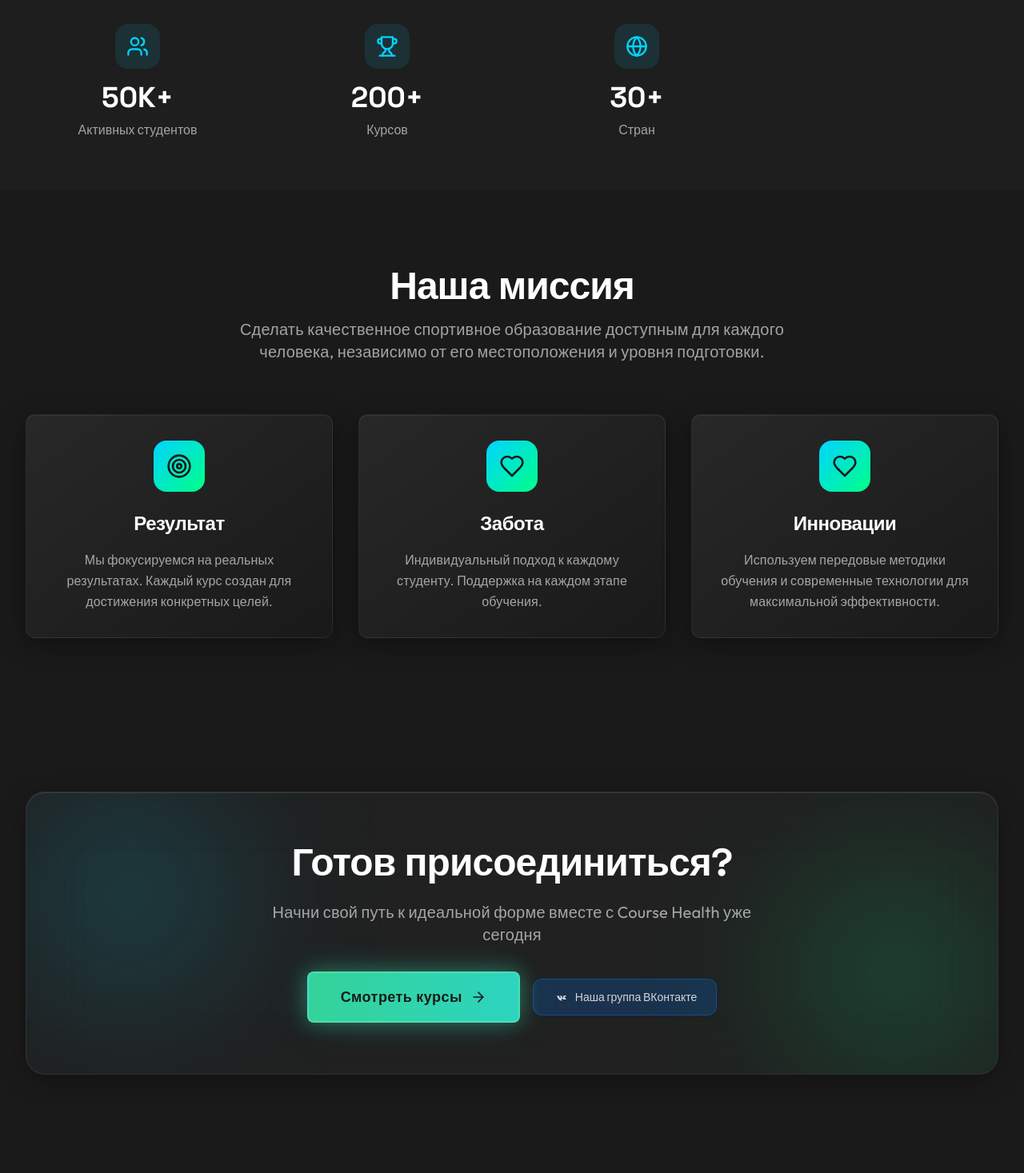
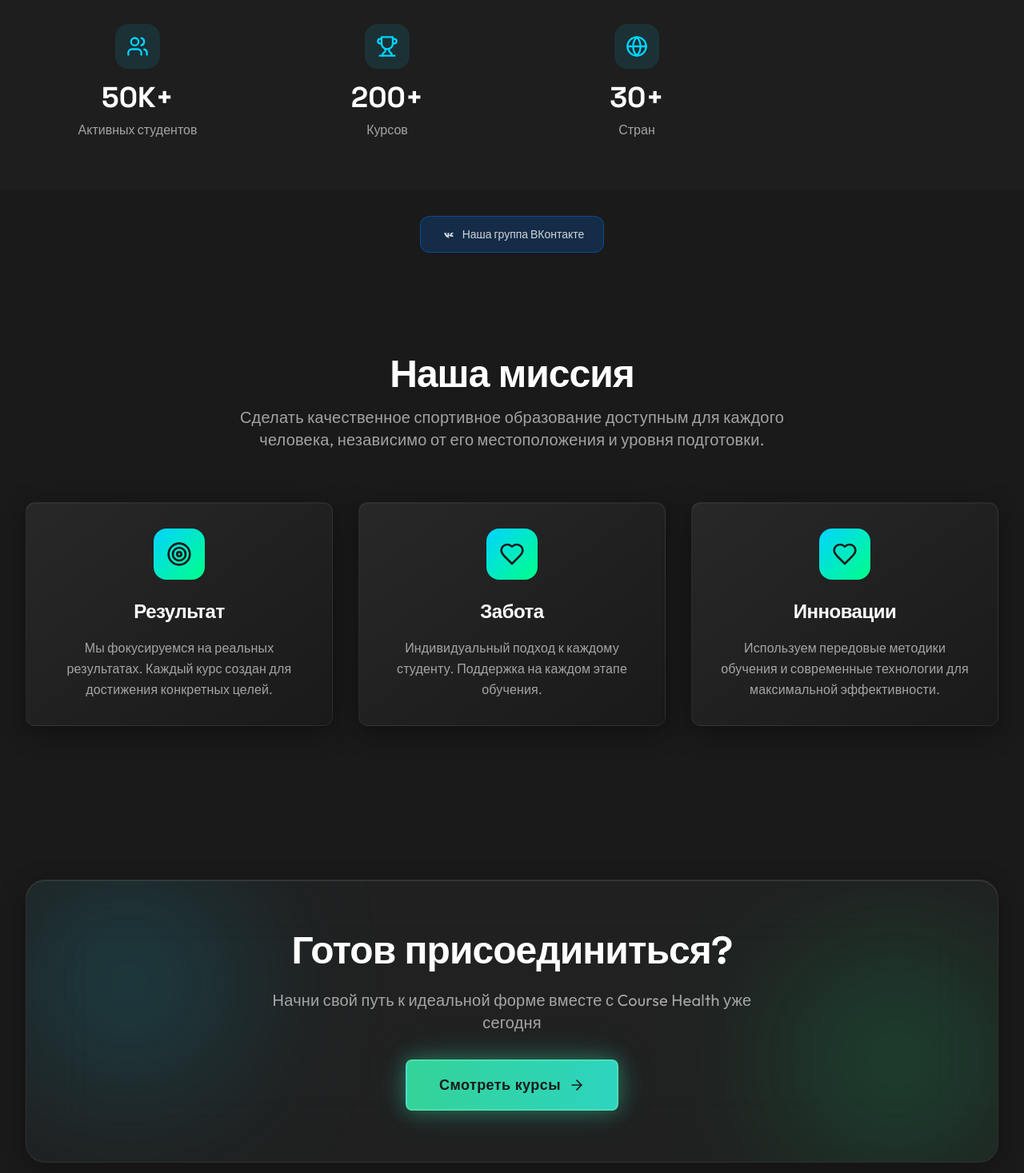
Before and after one commit to DiliCommunity/Course_sport, a Next.js app: page /about in a window 1280 px wide. Shown: the part 826-2293 px from the top of the page at 80% size. Built offline with nearby package versions, Linux system fonts and the light colour scheme; no server answers.

Commit message:
Move VK group button: under gift banner on homepage, above mission section on about page

```diff
--- a/app/about/page.tsx
+++ b/app/about/page.tsx
@@ -128,6 +128,25 @@
         </div>
       </section>
 
+      {/* VK Group Link */}
+      <section className="py-8">
+        <div className="container mx-auto px-4 sm:px-6 lg:px-8">
+          <div className="flex justify-center">
+            <Link
+              href="https://vk.com/coursehealth"
+              target="_blank"
+              rel="noopener noreferrer"
+              className="inline-flex items-center gap-2 px-6 py-3 rounded-xl bg-[#0077FF]/20 border border-[#0077FF]/40 text-white/80 hover:bg-[#0077FF]/30 hover:border-[#0077FF]/60 transition-all duration-300"
+            >
+              <svg className="w-5 h-5" viewBox="0 0 24 24" fill="currentColor">
+                <path d="M12.785 16.241s.287-.033.435-.2c.136-.15.132-.432.132-.432s-.02-1.305.58-1.498c.594-.19 1.354.95 2.16 1.37.605.315 1.064.245 1.064.245l2.15-.031s1.123-.07.59-.955c-.044-.07-.31-.65-1.61-1.84-1.36-1.24-1.178-.52.45-1.59.99-.82 1.39-1.32 1.26-1.53-.118-.19-.85-.14-.85-.14l-2.19.014s-.162-.022-.282.05c-.118.07-.193.23-.193.23s-.35.93-.81 1.72c-.97 1.64-1.36 1.73-1.52 1.63-.37-.2-.28-.8-.28-1.23 0-1.34.21-1.9-.41-2.04-.2-.05-.35-.08-.86-.09-.66-.01-1.22.01-1.54.2-.21.12-.37.38-.27.4.12.02.39.07.53.26.18.24.18.78.18.78s.11 1.63-.26 1.83c-.26.13-.61-.14-1.37-1.63-.39-.75-.68-1.58-.68-1.58s-.06-.15-.16-.23c-.12-.09-.29-.12-.29-.12l-2.08.014s-.31.01-.43.15c-.1.12-.01.38-.01.38s1.58 3.74 3.37 5.63c1.64 1.72 3.51 1.61 3.51 1.61h.84z"/>
+              </svg>
+              <span className="text-sm font-medium">Наша группа ВКонтакте</span>
+            </Link>
+          </div>
+        </div>
+      </section>
+
       {/* Mission Section */}
       <section className="py-24">
         <div className="container mx-auto px-4 sm:px-6 lg:px-8">
@@ -192,17 +211,6 @@
                     Смотреть курсы
                   </Button>
                 </Link>
-                <Link
-                  href="https://vk.com/coursehealth"
-                  target="_blank"
-                  rel="noopener noreferrer"
-                  className="inline-flex items-center gap-2 px-6 py-3 rounded-xl bg-[#0077FF]/20 border border-[#0077FF]/40 text-white/80 hover:bg-[#0077FF]/30 hover:border-[#0077FF]/60 transition-all duration-300"
-                >
-                  <svg className="w-5 h-5" viewBox="0 0 24 24" fill="currentColor">
-                    <path d="M12.785 16.241s.287-.033.435-.2c.136-.15.132-.432.132-.432s-.02-1.305.58-1.498c.594-.19 1.354.95 2.16 1.37.605.315 1.064.245 1.064.245l2.15-.031s1.123-.07.59-.955c-.044-.07-.31-.65-1.61-1.84-1.36-1.24-1.178-.52.45-1.59.99-.82 1.39-1.32 1.26-1.53-.118-.19-.85-.14-.85-.14l-2.19.014s-.162-.022-.282.05c-.118.07-.193.23-.193.23s-.35.93-.81 1.72c-.97 1.64-1.36 1.73-1.52 1.63-.37-.2-.28-.8-.28-1.23 0-1.34.21-1.9-.41-2.04-.2-.05-.35-.08-.86-.09-.66-.01-1.22.01-1.54.2-.21.12-.37.38-.27.4.12.02.39.07.53.26.18.24.18.78.18.78s.11 1.63-.26 1.83c-.26.13-.61-.14-1.37-1.63-.39-.75-.68-1.58-.68-1.58s-.06-.15-.16-.23c-.12-.09-.29-.12-.29-.12l-2.08.014s-.31.01-.43.15c-.1.12-.01.38-.01.38s1.58 3.74 3.37 5.63c1.64 1.72 3.51 1.61 3.51 1.61h.84z"/>
-                  </svg>
-                  <span className="text-sm font-medium">Наша группа ВКонтакте</span>
-                </Link>
               </div>
             </div>
           </motion.div>
--- a/app/page.tsx
+++ b/app/page.tsx
@@ -37,6 +37,25 @@
               </p>
             </div>
             <div className="text-2xl animate-bounce" style={{ animationDelay: '0.5s' } as React.CSSProperties}>🎁</div>
+          </div>
+        </div>
+      </section>
+
+      {/* VK Group Link */}
+      <section className="py-4">
+        <div className="container mx-auto px-4">
+          <div className="flex justify-center">
+            <Link
+              href="https://vk.com/coursehealth"
+              target="_blank"
+              rel="noopener noreferrer"
+              className="inline-flex items-center gap-2 px-6 py-3 rounded-xl bg-[#0077FF]/20 border border-[#0077FF]/40 text-white/80 hover:bg-[#0077FF]/30 hover:border-[#0077FF]/60 transition-all duration-300"
+            >
+              <svg className="w-5 h-5" viewBox="0 0 24 24" fill="currentColor">
+                <path d="M12.785 16.241s.287-.033.435-.2c.136-.15.132-.432.132-.432s-.02-1.305.58-1.498c.594-.19 1.354.95 2.16 1.37.605.315 1.064.245 1.064.245l2.15-.031s1.123-.07.59-.955c-.044-.07-.31-.65-1.61-1.84-1.36-1.24-1.178-.52.45-1.59.99-.82 1.39-1.32 1.26-1.53-.118-.19-.85-.14-.85-.14l-2.19.014s-.162-.022-.282.05c-.118.07-.193.23-.193.23s-.35.93-.81 1.72c-.97 1.64-1.36 1.73-1.52 1.63-.37-.2-.28-.8-.28-1.23 0-1.34.21-1.9-.41-2.04-.2-.05-.35-.08-.86-.09-.66-.01-1.22.01-1.54.2-.21.12-.37.38-.27.4.12.02.39.07.53.26.18.24.18.78.18.78s.11 1.63-.26 1.83c-.26.13-.61-.14-1.37-1.63-.39-.75-.68-1.58-.68-1.58s-.06-.15-.16-.23c-.12-.09-.29-.12-.29-.12l-2.08.014s-.31.01-.43.15c-.1.12-.01.38-.01.38s1.58 3.74 3.37 5.63c1.64 1.72 3.51 1.61 3.51 1.61h.84z"/>
+              </svg>
+              <span className="text-sm font-medium">Наша группа ВКонтакте</span>
+            </Link>
           </div>
         </div>
       </section>
@@ -88,21 +107,6 @@
                 <div className="text-3xl md:text-4xl font-black text-accent-neon">200+</div>
                 <div className="text-sm text-white/50">Курсов</div>
               </div>
-            </div>
-
-            {/* VK Group Link */}
-            <div className="flex justify-center">
-              <Link
-                href="https://vk.com/coursehealth"
-                target="_blank"
-                rel="noopener noreferrer"
-                className="inline-flex items-center gap-2 px-6 py-3 rounded-xl bg-[#0077FF]/20 border border-[#0077FF]/40 text-white/80 hover:bg-[#0077FF]/30 hover:border-[#0077FF]/60 transition-all duration-300"
-              >
-                <svg className="w-5 h-5" viewBox="0 0 24 24" fill="currentColor">
-                  <path d="M12.785 16.241s.287-.033.435-.2c.136-.15.132-.432.132-.432s-.02-1.305.58-1.498c.594-.19 1.354.95 2.16 1.37.605.315 1.064.245 1.064.245l2.15-.031s1.123-.07.59-.955c-.044-.07-.31-.65-1.61-1.84-1.36-1.24-1.178-.52.45-1.59.99-.82 1.39-1.32 1.26-1.53-.118-.19-.85-.14-.85-.14l-2.19.014s-.162-.022-.282.05c-.118.07-.193.23-.193.23s-.35.93-.81 1.72c-.97 1.64-1.36 1.73-1.52 1.63-.37-.2-.28-.8-.28-1.23 0-1.34.21-1.9-.41-2.04-.2-.05-.35-.08-.86-.09-.66-.01-1.22.01-1.54.2-.21.12-.37.38-.27.4.12.02.39.07.53.26.18.24.18.78.18.78s.11 1.63-.26 1.83c-.26.13-.61-.14-1.37-1.63-.39-.75-.68-1.58-.68-1.58s-.06-.15-.16-.23c-.12-.09-.29-.12-.29-.12l-2.08.014s-.31.01-.43.15c-.1.12-.01.38-.01.38s1.58 3.74 3.37 5.63c1.64 1.72 3.51 1.61 3.51 1.61h.84z"/>
-                </svg>
-                <span className="text-sm font-medium">Наша группа ВКонтакте</span>
-              </Link>
             </div>
           </div>
         </div>
```
